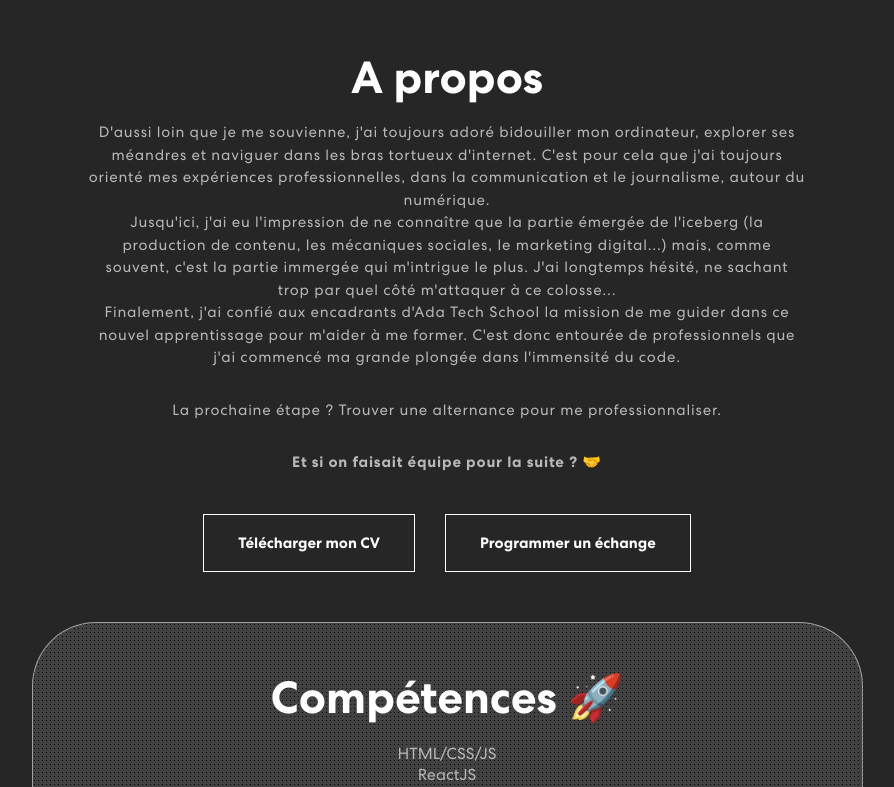
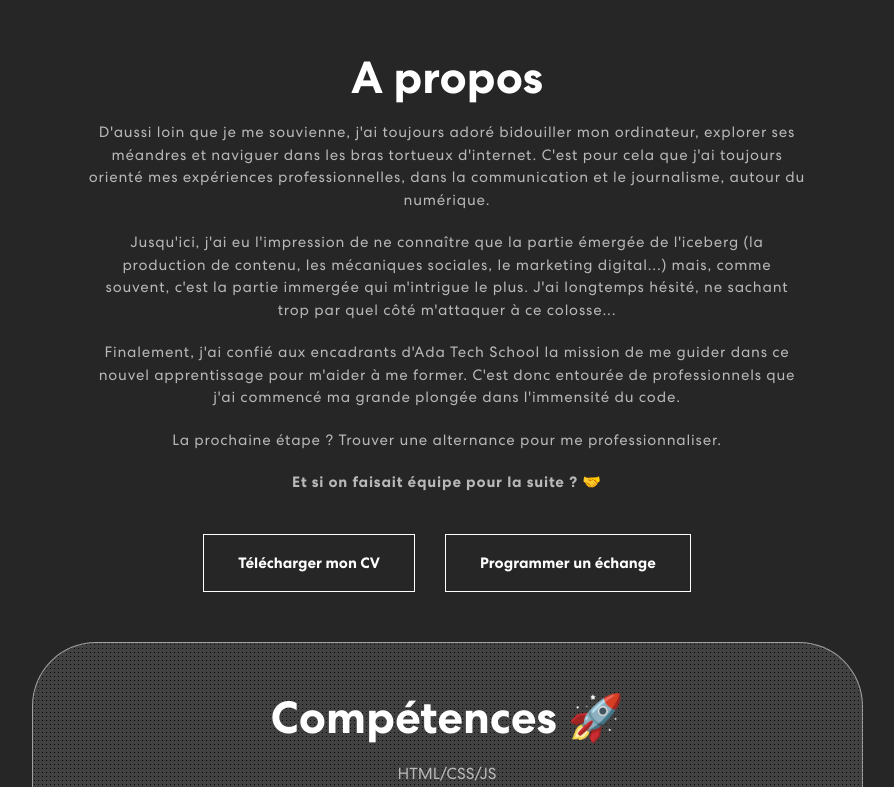
Before and after one commit to MarionLpz/react_portfolio, a React (Create React App) app: page / in a window 1280 px wide. Shown: the part 773-1560 px from the top of the page, without its empty margins (193-1087 px from the left). Built offline with nearby package versions, Linux system fonts and the light colour scheme; no server answers.

Commit message:
CSS fixes section About

```diff
--- a/src/App.css
+++ b/src/App.css
@@ -342,7 +342,7 @@ nav.navbar .navbar-toggler[aria-expanded="true"] .navbar-toggler-icon {
   font-size: 15px;
   letter-spacing: 0.8px;
   line-height: 1.5em;
-  margin: 14px auto 30px auto;
+  margin: 14px auto 20px auto;
   text-align: center !important;
   width: 56%;
 }
--- a/src/components/About.js
+++ b/src/components/About.js
@@ -7,16 +7,22 @@ export const About = () => {
         ordinateur, explorer ses méandres et naviguer dans les bras tortueux
         d'internet. C'est pour cela que j'ai toujours orienté mes expériences
         professionnelles, dans la communication et le journalisme, autour du
-        numérique. <br></br>Jusqu'ici, j'ai eu l'impression de ne connaître que
-        la partie émergée de l'iceberg (la production de contenu, les mécaniques
-        sociales, le marketing digital...) mais, comme souvent, c'est la partie
-        immergée qui m'intrigue le plus. J'ai longtemps hésité, ne sachant trop
-        par quel côté m'attaquer à ce colosse... <br></br>
+        numérique.{" "}
+      </p>
+      <p>
+        Jusqu'ici, j'ai eu l'impression de ne connaître que la partie émergée de
+        l'iceberg (la production de contenu, les mécaniques sociales, le
+        marketing digital...) mais, comme souvent, c'est la partie immergée qui
+        m'intrigue le plus. J'ai longtemps hésité, ne sachant trop par quel côté
+        m'attaquer à ce colosse...{" "}
+      </p>
+      <p>
         Finalement, j'ai confié aux encadrants d'Ada Tech School la mission de
         me guider dans ce nouvel apprentissage pour m'aider à me former. C'est
         donc entourée de professionnels que j'ai commencé ma grande plongée dans
         l'immensité du code.
       </p>
+
       <p>
         La prochaine étape ? Trouver une alternance pour me professionnaliser.
       </p>
```
